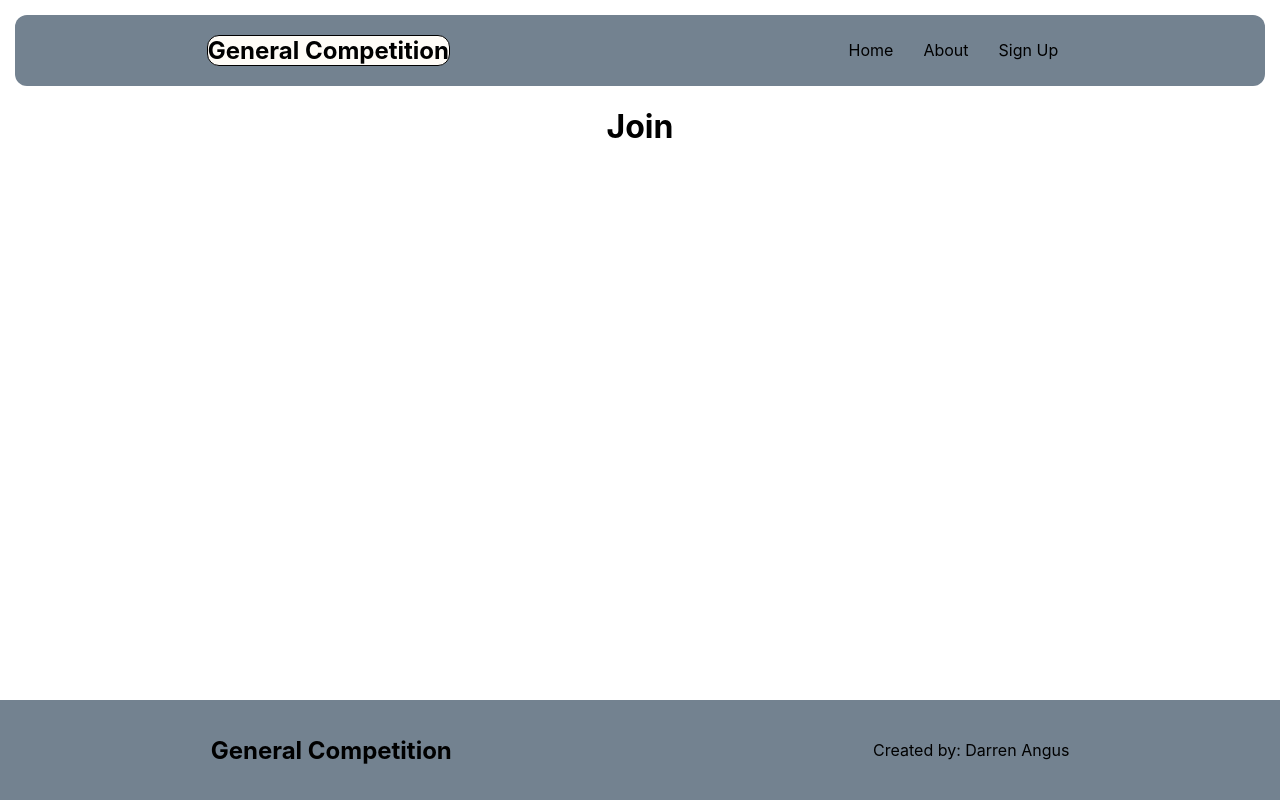
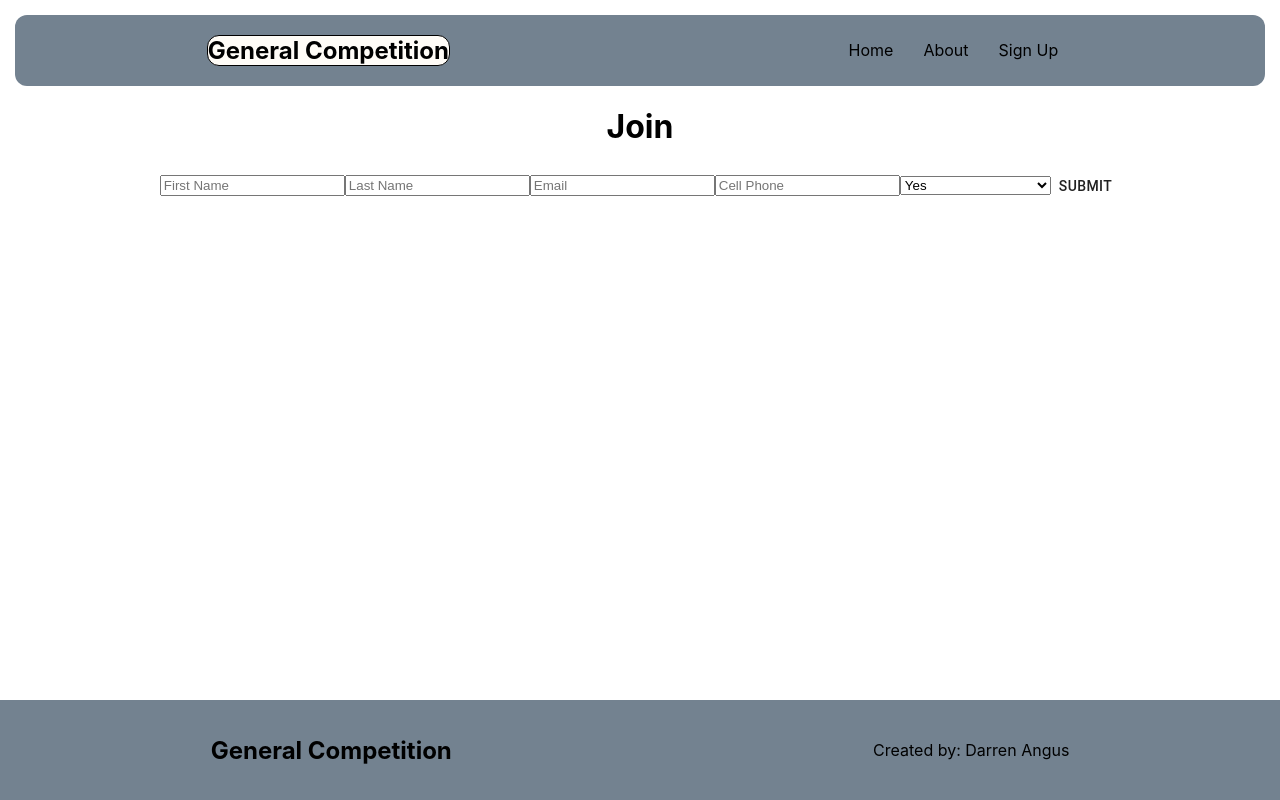
Before and after one commit to dangus1924/Competition, a React (Create React App) app: page /register in a window 1280 px wide. Built offline with nearby package versions, Linux system fonts and the light colour scheme.

Commit message:
add a register form with formik and used a temp axios call for users

```diff
--- a/src/components/Register.js
+++ b/src/components/Register.js
@@ -1,36 +1,85 @@
-import React from 'react';
-import { withFormik } from 'formik';
+import React, { useState, useEffect } from 'react';
+import { withFormik, Form, Field } from 'formik';
 import * as yup from 'yup';
+import axios from 'axios';
+import { Button } from '@material-ui/core'
 
 function Register(props) {
-    const {touched, errors, status, handleSubmit, handleChange} = props;
+    const {touched, errors, status, handleSubmit} = props;
+    const [users, setUsers] = useState([])
+    useEffect(() => {
+        if (status) {
+            setUsers([...users, status])
+        }
+    },[status])
     return(
 
-        <form onSubmit={handleSubmit}>
+        <Form onSubmit={handleSubmit}>
             <h1>Join </h1>
+            {touched.firstName && errors.FirstName && <p className="error">{errors.FirstName}</p>}
+            <Field type="text"
+                    name="firstName"
+                    placeholder="First Name" />
 
-        </form>
+            {touched.lastName && errors.lastName && <p className="error">{errors.lastName}</p>}
+            <Field type="text"
+                    name="lastName"
+                    placeholder="Last Name" />
+
+            {touched.email && errors.email && <p className="error">{errors.email}</p>}
+            <Field type="email"
+                    name="email"
+                    placeholder="Email" />
+
+            {touched.phone && errors.phone && <p className="error">{errors.phone}</p>}
+            <Field type="text"
+                    name="phone"
+                    placeholder="Cell Phone" />
+
+            {touched.textConfirm && errors.textConfirm && <p className="error">{errors.textConfirm}</p>}
+            <Field name="textConfirm"
+                    component="select"
+                    placeholder="Can you recieve text">
+                    <option value="" disabled>Can you recieve text?</option>
+                    <option value="yes">Yes</option>
+                    <option value="no">No</option>
+            </Field>
+
+            <Button type="submit">Submit</Button>
+
+            {users.map((user) => {
+                return <div>Welcome: {user.name} </div>
+            })}
+
+        </Form>
     )
 }
 
 export default withFormik({
     mapPropsToValues: (values) =>{
     return {
-        name: values.name || '',
+        firstName: values.firstName || '',
+        lastName: values.lastName || '',
+        phone: values.phone || '',
         email: values.email || '',
         password: values.password || '',
-        agreement: values.agreement || false
+        agreement: values.agreement || false,
+        textConfirm: values.textConfirm,
 
     }
 },
 validationSchema: yup.object().shape({
-    name: yup.string().required('name is required'),
+    firstName: yup.string().required('First name is required'),
+    lastName: yup.string().required('First name is required'),
+    phone: yup.string().required('Mobile number is required'),
     email: yup.string().email().required('Email is required'),
     password: yup.string().required('Password is required'),
     agreement: yup.boolean().oneOf([true], 'You must agree with our terms and service'),
+    textConfirm: yup.boolean().oneOf([true], 'Please select an option'),
 }),
 handleSubmit: (values, {setStatus}) => {
     axios.post('https://reqres.in/api/users',values)
+
     .then((res) => {
 
         setStatus(res.data)
```
